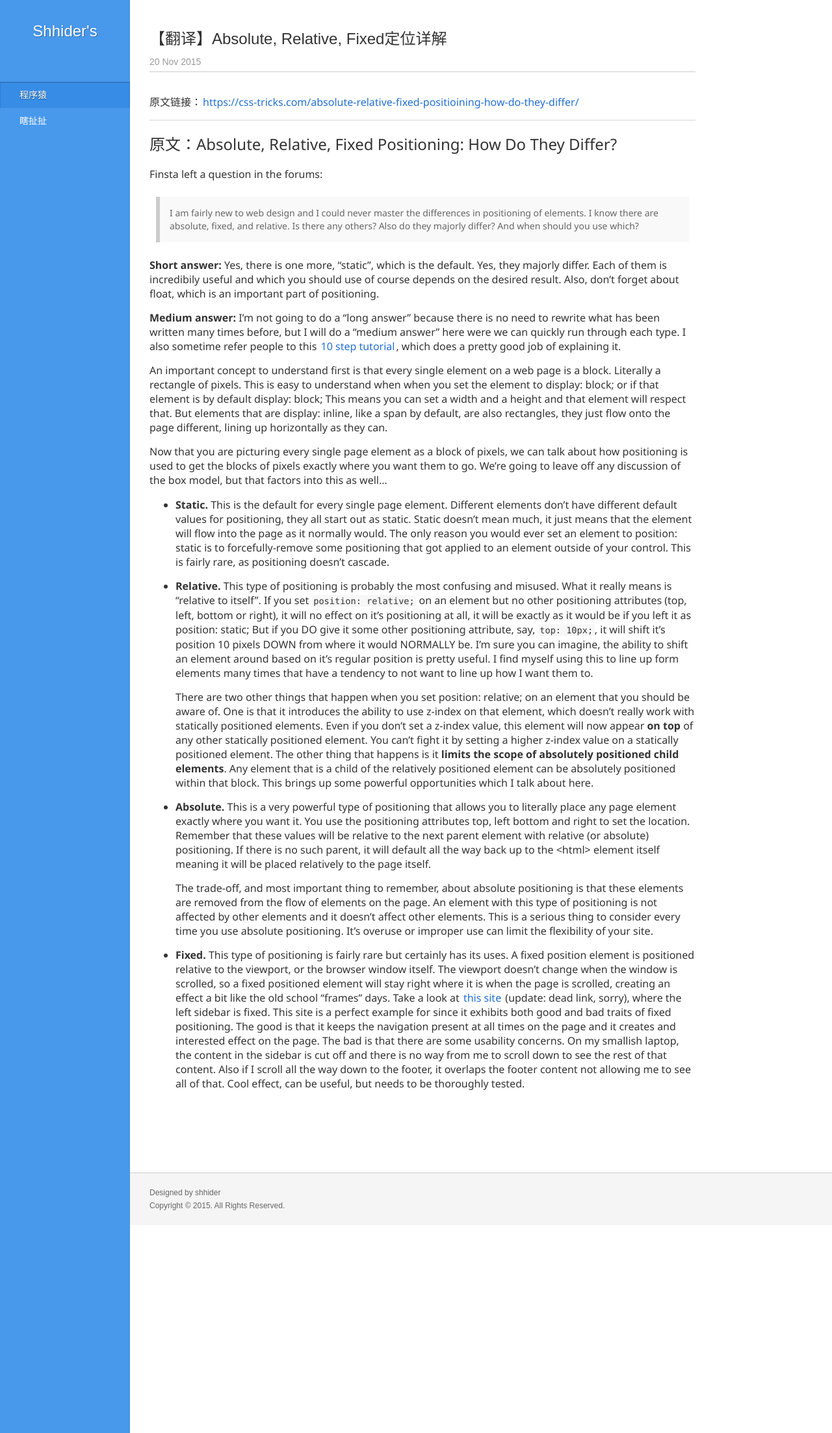
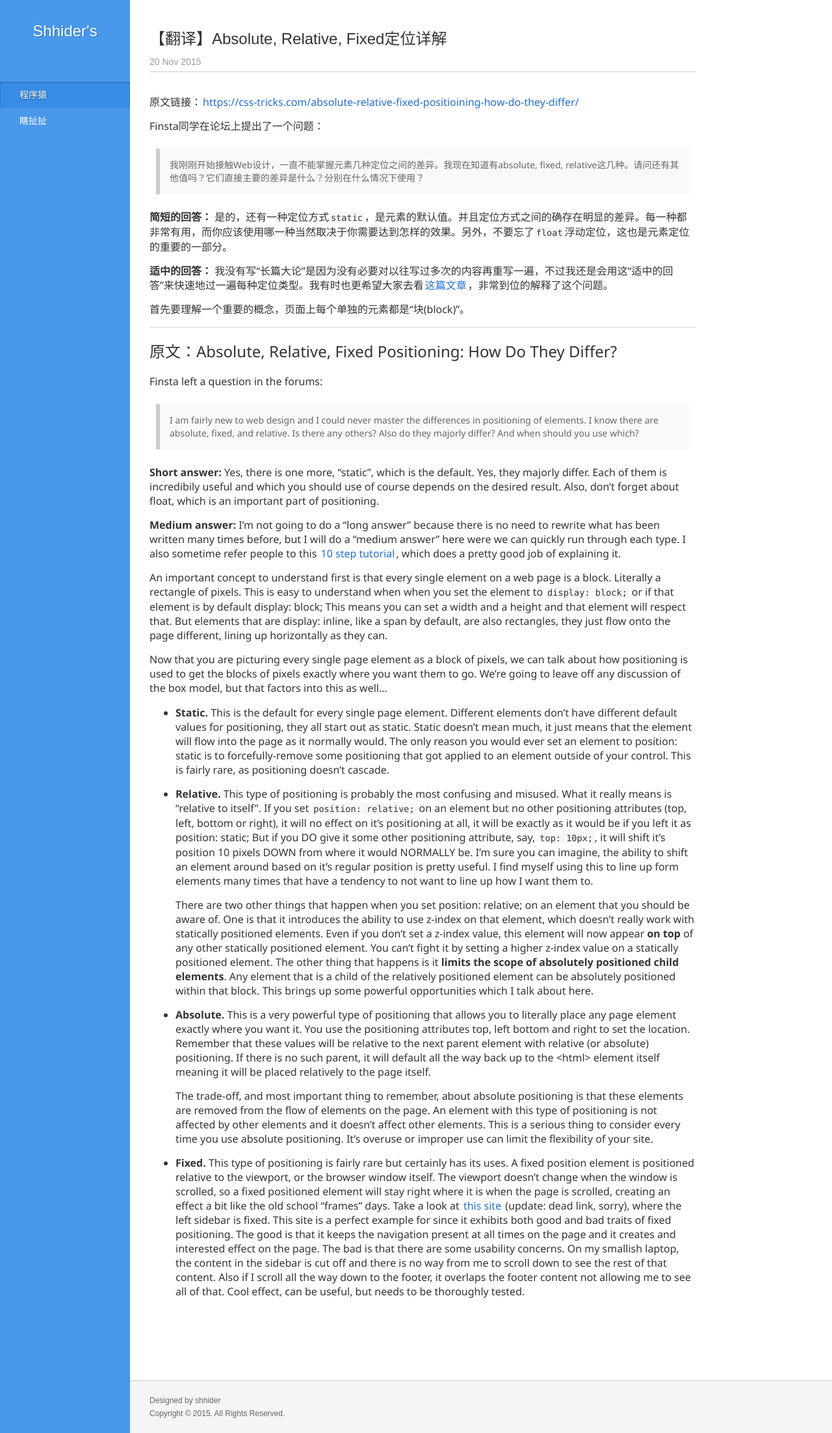
Before and after one commit to shhider/shhider.github.io, a Jekyll site: the page built from _posts/2015-11-20-absolute-relative-fixed-positioining-how-do-they-differ.md, in a window 1280 px wide. Shown: the whole page at 65% size. Built offline with Jekyll 4.4.1, drawn with Linux system fonts in a browser that asks for light colours; Markdown is read by kramdown in place of the engine named in the settings; comment, search, counter and statistics services are not loaded.

Commit message:
update 11-20

```diff
--- a/_posts/2015-11-20-absolute-relative-fixed-positioining-how-do-they-differ.md
+++ b/_posts/2015-11-20-absolute-relative-fixed-positioining-how-do-they-differ.md
@@ -6,7 +6,15 @@ category: code
 
 原文链接：[https://css-tricks.com/absolute-relative-fixed-positioining-how-do-they-differ/](https://css-tricks.com/absolute-relative-fixed-positioining-how-do-they-differ/)
 
+Finsta同学在论坛上提出了一个问题：
 
+> 我刚刚开始接触Web设计，一直不能掌握元素几种定位之间的差异。我现在知道有absolute, fixed, relative这几种。请问还有其他值吗？它们直接主要的差异是什么？分别在什么情况下使用？
+
+**简短的回答：** 是的，还有一种定位方式`static`，是元素的默认值。并且定位方式之间的确存在明显的差异。每一种都非常有用，而你应该使用哪一种当然取决于你需要达到怎样的效果。另外，不要忘了`float`浮动定位，这也是元素定位的重要的一部分。
+
+**适中的回答：** 我没有写“长篇大论”是因为没有必要对以往写过多次的内容再重写一遍，不过我还是会用这“适中的回答”来快速地过一遍每种定位类型。我有时也更希望大家去看[这篇文章](http://www.barelyfitz.com/screencast/html-training/css/positioning/)，非常到位的解释了这个问题。
+
+首先要理解一个重要的概念，页面上每个单独的元素都是“块(block)”。
 
 ---
 
@@ -20,7 +28,7 @@ Finsta left a question in the forums:
 
 **Medium answer:** I'm not going to do a "long answer" because there is no need to rewrite what has been written many times before, but I will do a "medium answer" here were we can quickly run through each type. I also sometime refer people to this [10 step tutorial](http://www.barelyfitz.com/screencast/html-training/css/positioning/), which does a pretty good job of explaining it.
 
-An important concept to understand first is that every single element on a web page is a block. Literally a rectangle of pixels. This is easy to understand when when you set the element to display: block; or if that element is by default display: block; This means you can set a width and a height and that element will respect that. But elements that are display: inline, like a span by default, are also rectangles, they just flow onto the page different, lining up horizontally as they can.
+An important concept to understand first is that every single element on a web page is a block. Literally a rectangle of pixels. This is easy to understand when when you set the element to `display: block;` or if that element is by default display: block; This means you can set a width and a height and that element will respect that. But elements that are display: inline, like a span by default, are also rectangles, they just flow onto the page different, lining up horizontally as they can.
 
 Now that you are picturing every single page element as a block of pixels, we can talk about how positioning is used to get the blocks of pixels exactly where you want them to go. We're going to leave off any discussion of the box model, but that factors into this as well...
 
```
